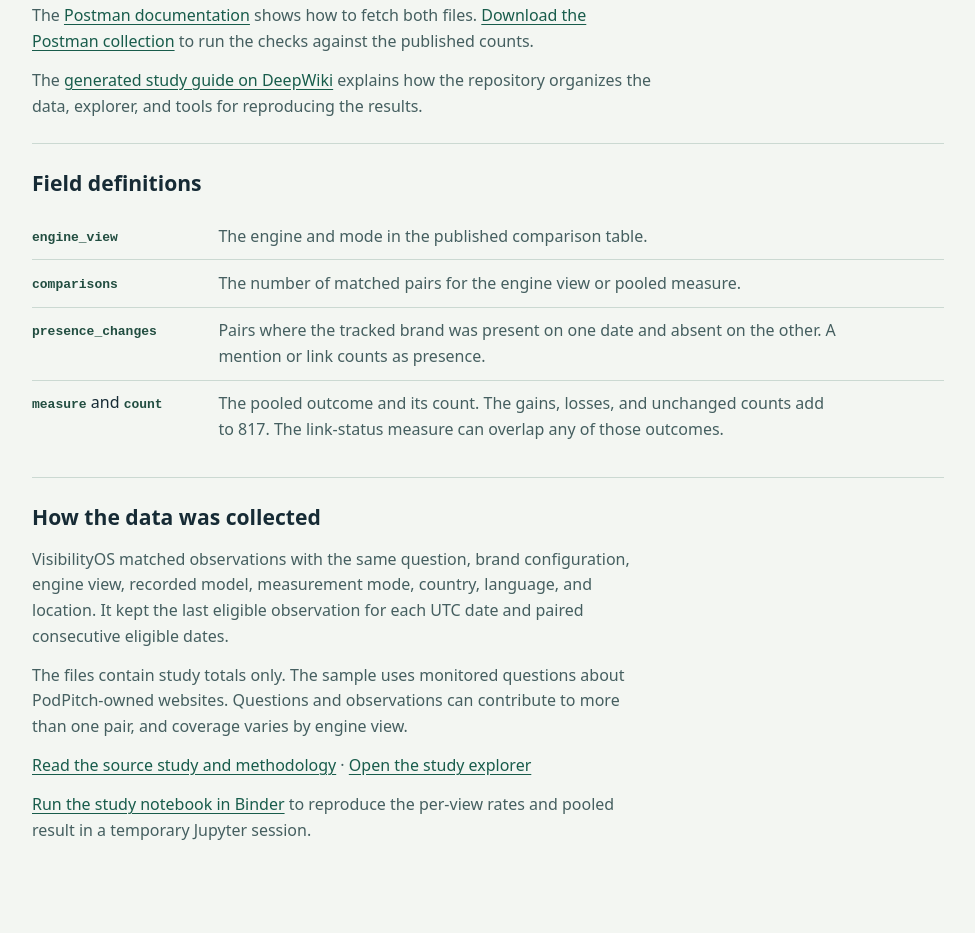
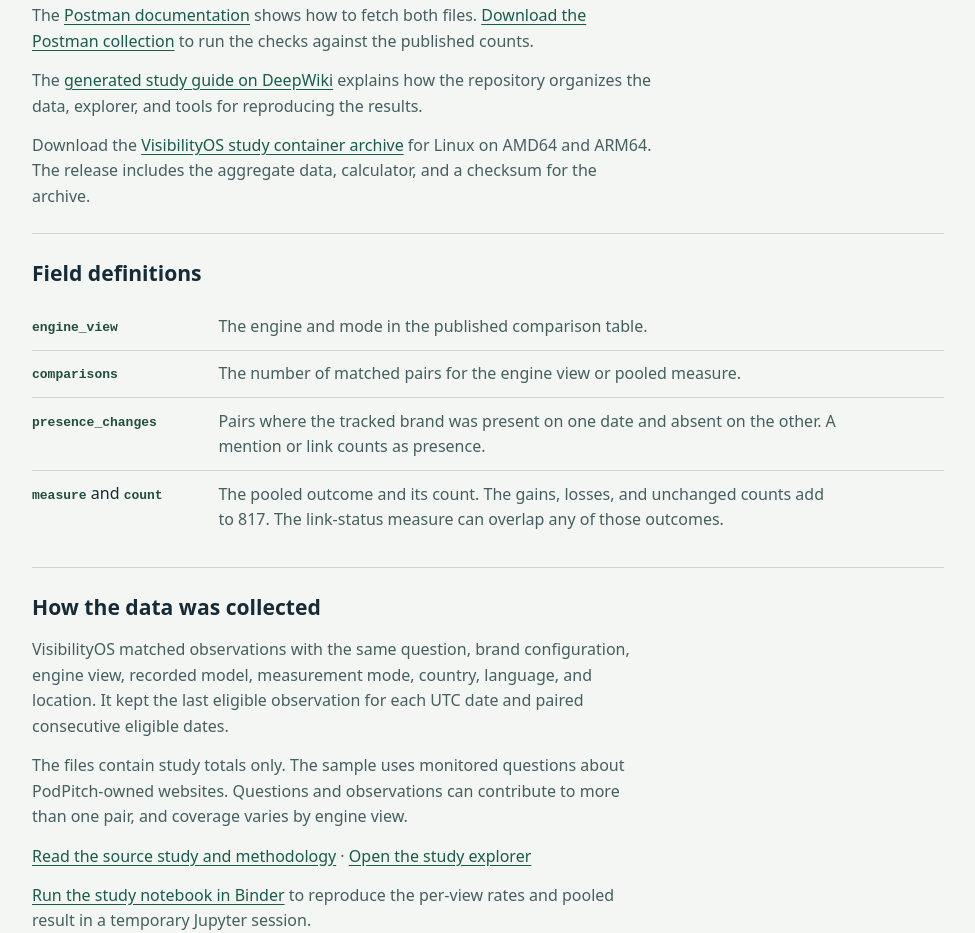
Before and after one commit to PodPitch/visibilityos-audit-template, a plain HTML site: page study/dataset/index.html in a window 1280 px wide. Shown: the part 813-1746 px from the top of the page, without its empty margins (152-1127 px from the left). Drawn offline with Linux system fonts and the light colour scheme.

Commit message:
docs: link the public study container archive

```diff
--- a/study/dataset/index.html
+++ b/study/dataset/index.html
@@ -72,6 +72,7 @@
       <p>For a reproducible analysis, use the version 1.0.0 files from jsDelivr. Download the <a href="https://cdn.jsdelivr.net/gh/PodPitch/visibilityos-audit-template@visibilityos-dataset-v1.0.0/study/dataset/engine-views.csv">versioned engine-view CSV</a> and <a href="https://cdn.jsdelivr.net/gh/PodPitch/visibilityos-audit-template@visibilityos-dataset-v1.0.0/study/dataset/outcomes.csv">versioned outcome CSV</a>, or <a href="https://www.jsdelivr.com/package/gh/PodPitch/visibilityos-audit-template">browse the audit template on jsDelivr</a>.</p>
       <p>The <a href="https://documenter.getpostman.com/view/40236321/2sBYHbtcR1">Postman documentation</a> shows how to fetch both files. <a href="visibilityos-study.postman_collection.json" download>Download the Postman collection</a> to run the checks against the published counts.</p>
       <p>The <a href="https://deepwiki.com/PodPitch/visibilityos-audit-template/5-the-visibilityos-study">generated study guide on DeepWiki</a> explains how the repository organizes the data, explorer, and tools for reproducing the results.</p>
+      <p>Download the <a href="https://github.com/PodPitch/visibilityos-audit-template/releases/tag/visibilityos-study-container-v1.0.0">VisibilityOS study container archive</a> for Linux on AMD64 and ARM64. The release includes the aggregate data, calculator, and a checksum for the archive.</p>
     </section>
 
     <section aria-labelledby="definitions">
```
